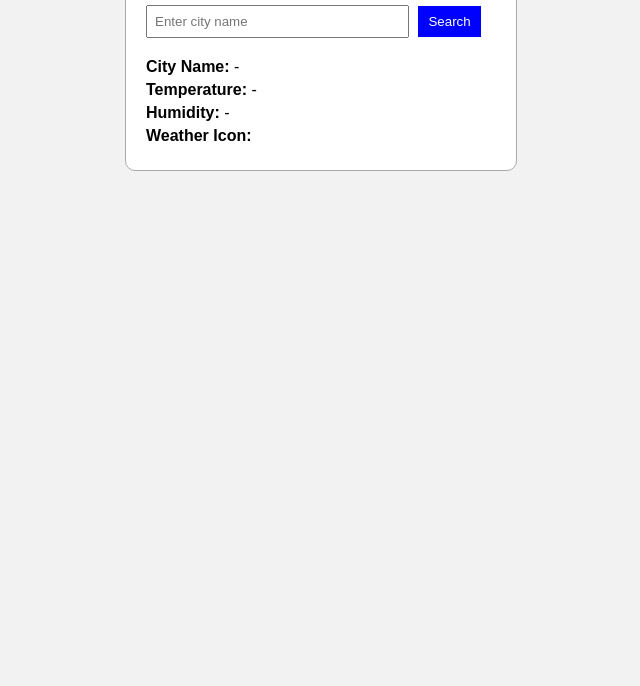
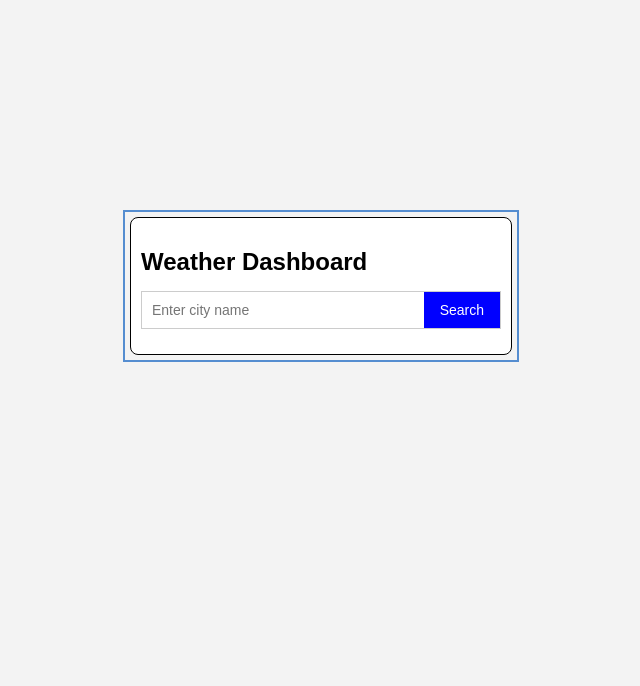
Before and after one commit to Susiladevik1357/claysys-training, a plain HTML site: page day7/weather.html in a window 1280 px wide. Shown: the part 114-800 px from the top of the page, without its empty margins (319-959 px from the left). Drawn offline with Linux system fonts and the light colour scheme.

Commit message:
Update weather.html

```diff
--- a/day7/weather.html
+++ b/day7/weather.html
@@ -1,90 +1,135 @@
 <!DOCTYPE html>
-<html>
+<html lang="en">
 <head>
-  <title>Weather Dashboard</title>
+  <meta charset="UTF-8">
+  <title>Weather deatails</title>
   <style>
     body {
-      font-family: Arial;
-      background: #f2f2f2;
+      font-family: Arial, sans-serif;
+      background: #f3f3f3;
+      display: flex;
+      justify-content: center;
+      align-items: center;
+      height: 100vh;
+      margin: 0;
     }
-    .box {
-      width: 350px;
-      margin: 30px auto;
-      padding: 20px;
-      border: 1px solid #aaa;
+
+    .outer-box {
+      border: 2px solid #558dd0;
+      padding: 5px;
+
+    }
+    .inner-box {
       background: #fff;
-      border-radius: 10px;
+      padding: 10px;
+      border: 1px solid black;
+      border-radius: 8px;
+      text-align: center;
+      width: 360px;
     }
     h2 {
-      text-align: center;
+      margin-bottom: 15px;
     }
-    input {
-      width: 70%;
-      padding: 7px;
-      margin-right: 5px;
+    .search-box {
+      display: flex;
+      border: 1px solid #ccc;
+      overflow: hidden;
+      margin-bottom: 15px;
     }
-    button {
-      padding: 8px 10px;
+    .search-box input {
+      flex: 1;
+      border: none;
+      padding: 10px;
+      outline: none;
+      font-size: 14px;
+    }
+    .search-box button {
       background: blue;
       color: white;
       border: none;
+      padding: 10px 16px;
       cursor: pointer;
+      font-size: 14px;
     }
-    .result {
-      margin-top: 20px;
+    #result {
+      margin-top: 10px;
+      font-size: 15px;
+      text-align: left;
     }
-    .result p {
-      margin: 5px 0;
+    .row {
+      display: flex;
+      justify-content: space-between;
+      align-items: center;
+      margin: 6px 0;
+      padding-bottom: 4px;
+    }
+    .label {
+      font-weight: bold;
+      color: #333;
+    }
+    .value {
+      color: #555;
+      display: flex;
+      align-items: center;
+      gap: 8px;
+    }
+    .value img {
+      width: 32px;
+      height: 32px;
     }
   </style>
 </head>
 <body>
-
-<div class="box">
-  <h2>Weather Dashboard</h2>
-  <input type="text" id="city" placeholder="Enter city name">
+  <div class="outer-box">
+    <div class="inner-box">
+      <h2 style="text-align: left;">Weather Dashboard</h2>
+      <div class="search-box">
+        <input type="text" id="city" placeholder="Enter city name"
+               onkeydown="if(event.key==='Enter'){getWeather()}">
         <button onclick="getWeather()">Search</button>
-
-  <div class="result">
-    <p><b>City Name:</b> <span id="cname">-</span></p>
-    <p><b>Temperature:</b> <span id="temp">-</span></p>
-    <p><b>Humidity:</b> <span id="humidity">-</span></p>
-    <p><b>Weather Icon:</b> <span id="icon"></span></p>
+      </div>
+      <div id="result"></div>
     </div>
   </div>
 
   <script>
     async function getWeather() {
-  let city = document.getElementById("city").value.trim();
-  let apiKey = "bc0ca10092e0486ebaf101943252909";
-
-  if (city === "") {
+      let cityName = document.getElementById("city").value.trim();
+      if (cityName === "") {
         alert("Please enter a city name");
         return;
       }
 
-  let url = `https://api.openweathermap.org/data/2.5/weather?q=${city}&appid=${apiKey}&units=metric`;
+      let apiKey = "8a1b302d3dd71a38fd4b0e9b498cda62";
+      let url = `https://api.openweathermap.org/data/2.5/weather?q=${cityName}&appid=${apiKey}&units=metric`;
 
       try {
         let response = await fetch(url);
-    if (!response.ok) {
-      throw new Error("City not found");
+        let data = await response.json();
+        console.log(data);
+
+        if (data.cod !== 200) {
+          document.getElementById("result").innerHTML =
+            `<p style="color:red;">${data.message}</p>`;
+          return;
         }
 
-    let data = await response.json();
-    document.getElementById("cname").innerText = data.name;
-    document.getElementById("temp").innerText = data.main.temp + " °C";
-    document.getElementById("humidity").innerText = data.main.humidity + " %";
-    let iconCode = data.weather[0].icon;
-    let iconUrl = `https://openweathermap.org/img/wn/${iconCode}@2x.png`;
-    document.getElementById("icon").innerHTML = `<img src="${iconUrl}" alt="Weather Icon">`;
-
+        document.getElementById("result").innerHTML = `
+          <div class="row"><span class="label">City Name:</span> <span class="value">${data.name}</span></div>
+          <div class="row"><span class="label">Temperature:</span> <span class="value">${data.main.temp} °C</span></div>
+          <div class="row"><span class="label">Humidity:</span> <span class="value">${data.main.humidity}%</span></div>
+          <div class="row">
+            <span class="label">Weather Icon:</span>
+            <span class="value">${data.weather[0].description}
+              <img src="https://openweathermap.org/img/wn/${data.weather[0].icon}@2x.png" alt="Weather icon">
+            </span>
+          </div>
+        `;
       } catch (error) {
-    alert("Error: " + error.message);
-    document.getElementById("cname").innerText = "-";
-    document.getElementById("temp").innerText = "-";
-    document.getElementById("humidity").innerText = "-";
-    document.getElementById("icon").innerHTML = "";
+        document.getElementById("result").innerHTML =
+          `<p style="color:red;">Error: ${error.message}</p>`;
       }
     }
   </script>
+</body>
+</html>
```
Lines whose indentation alone changed are shown as unchanged.
